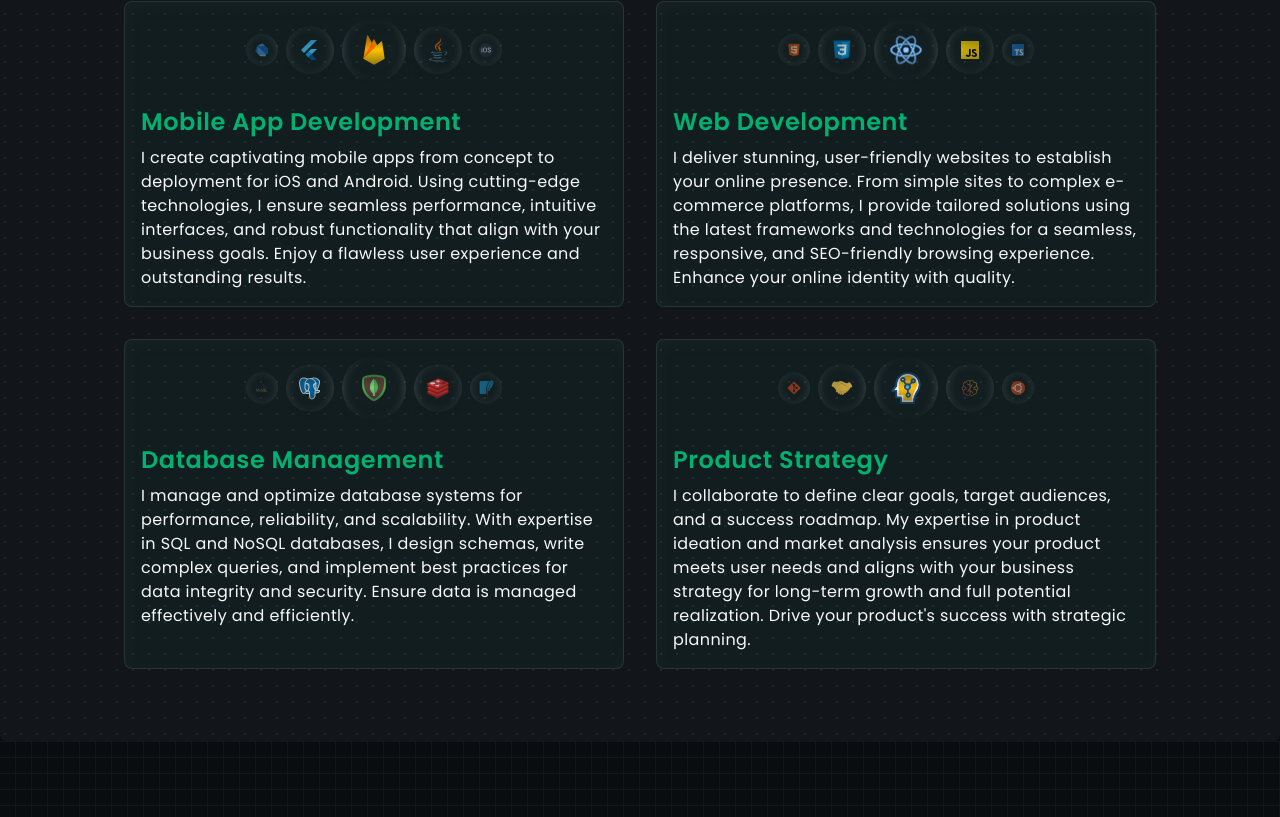
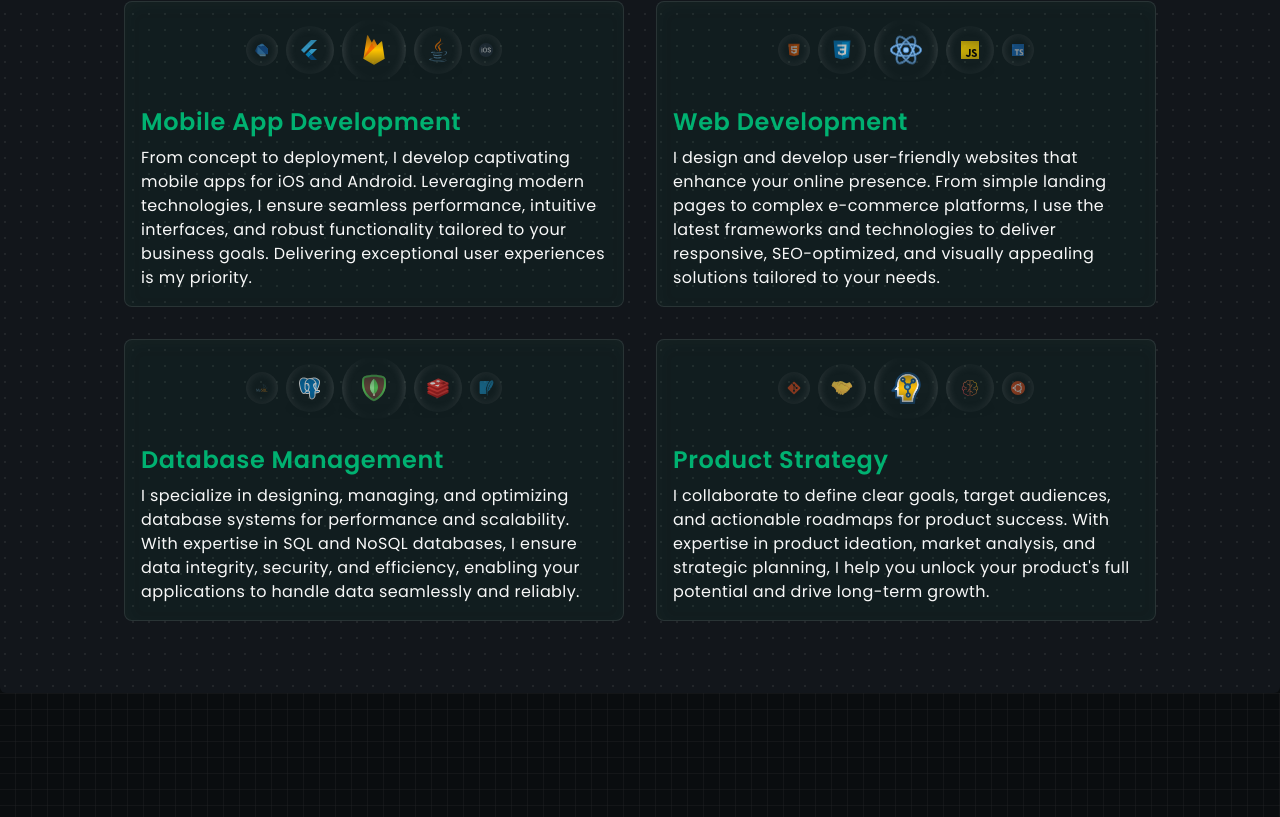
Before and after one commit to sabbirba/sabbirba, a Next.js app: page / in a window 1280 px wide. Shown: the part 983-1800 px from the top of the page. Built offline with nearby package versions, Linux system fonts and the light colour scheme; what tailwindcss-debug-screens would draw is missing.

Commit message:
refactor: enhance descriptions for experiences, projects, services, and skills

```diff
--- a/src/data/experiences.ts
+++ b/src/data/experiences.ts
@@ -36,7 +36,7 @@ const experiences: IExperienceItem[] = [
     isCurrentJob: true,
     location: "Pirganj, Thakurgaon",
     description: [
-      "Developed and customized WordPress theme and plugins for diverse organizational needs.",
+      "Developed and customized WordPress themes and plugins for organizational needs.",
       "Optimized website performance, improving load times and SEO rankings.",
       "Integrated third-party APIs and payment gateways for donation solutions.",
       "Provided ongoing maintenance, security updates, and troubleshooting.",
--- a/src/data/projects.ts
+++ b/src/data/projects.ts
@@ -5,7 +5,7 @@ const projects: IProjectItem[] = [
     id: "bracu-exam-web-app",
     title: "BRACU Exam Web App",
     description:
-      "A user-friendly web app to view, filter, and cross-check BRAC University exam schedules (Mid-term and Final). It allows students to easily access their exam information and manage their schedules effectively.",
+      "A web app designed for BRAC University students to view, filter, and cross-check exam schedules. It simplifies access to Mid-term and Final exam information, helping students manage their schedules efficiently.",
     icon: "/skills/javascript.svg",
     repoType: RepoType.Public,
     projectType: ProjectType.Personal,
@@ -17,7 +17,7 @@ const projects: IProjectItem[] = [
     id: "portfolio-website",
     title: "Portfolio Website",
     description:
-      "A personal portfolio website of Sabbir Bin Abbas, a proficient Software Engineer and Full Stack Developer from Bangladesh. This website showcases my skills, projects, and experiences.",
+      "A personal portfolio website showcasing the skills, projects, and experiences of Sabbir Bin Abbas, a Software Engineer and Full Stack Developer. Built to highlight expertise and achievements.",
     icon: "/skills/react.svg",
     repoType: RepoType.Public,
     projectType: ProjectType.Personal,
@@ -29,12 +29,13 @@ const projects: IProjectItem[] = [
     id: "whatsapp-bulk",
     title: "WhatsApp Bulk Messaging",
     description:
-      "A small application that allows you to send dynamic WhatsApp messages to multiple recipients at once which helps automate the process of sending messages to a list of contacts.",
+      "An application for sending dynamic WhatsApp messages to multiple recipients simultaneously. It automates the messaging process, making it efficient for managing large contact lists.",
     icon: "/skills/nodejs.svg",
     repoType: RepoType.Public,
     projectType: ProjectType.Personal,
     githubUrl: "https://github.com/sabbirba/wabulk",
-    tags: ["Node.js", "Javascript", "whatsapp-web.js"],
+    tags: ["Node.js", "JavaScript", "whatsapp-web.js"],
   },
 ];
+
 export default projects;
--- a/src/data/services.ts
+++ b/src/data/services.ts
@@ -12,9 +12,9 @@ const services: IServiceItem[] = [
       "/skills/ios.svg",
     ],
     shortDescription:
-      "I create engaging mobile applications for your audience.",
+      "I craft engaging and high-performance mobile applications.",
     description:
-      "I create captivating mobile apps from concept to deployment for iOS and Android. Using cutting-edge technologies, I ensure seamless performance, intuitive interfaces, and robust functionality that align with your business goals. Enjoy a flawless user experience and outstanding results.",
+      "From concept to deployment, I develop captivating mobile apps for iOS and Android. Leveraging modern technologies, I ensure seamless performance, intuitive interfaces, and robust functionality tailored to your business goals. Delivering exceptional user experiences is my priority.",
   },
   {
     id: 2,
@@ -26,9 +26,9 @@ const services: IServiceItem[] = [
       "/skills/javascript.svg",
       "/skills/typescript.svg",
     ],
-    shortDescription: "I build visually stunning and user-friendly websites.",
+    shortDescription: "I create responsive and visually stunning websites.",
     description:
-      "I deliver stunning, user-friendly websites to establish your online presence. From simple sites to complex e-commerce platforms, I provide tailored solutions using the latest frameworks and technologies for a seamless, responsive, and SEO-friendly browsing experience. Enhance your online identity with quality.",
+      "I design and develop user-friendly websites that enhance your online presence. From simple landing pages to complex e-commerce platforms, I use the latest frameworks and technologies to deliver responsive, SEO-optimized, and visually appealing solutions tailored to your needs.",
   },
   {
     id: 3,
@@ -40,9 +40,9 @@ const services: IServiceItem[] = [
       "/skills/redis.svg",
       "/skills/sqlite.svg",
     ],
-    shortDescription: "I manage and optimize database systems.",
+    shortDescription: "I optimize and manage reliable database systems.",
     description:
-      "I manage and optimize database systems for performance, reliability, and scalability. With expertise in SQL and NoSQL databases, I design schemas, write complex queries, and implement best practices for data integrity and security. Ensure data is managed effectively and efficiently.",
+      "I specialize in designing, managing, and optimizing database systems for performance and scalability. With expertise in SQL and NoSQL databases, I ensure data integrity, security, and efficiency, enabling your applications to handle data seamlessly and reliably.",
   },
   {
     id: 4,
@@ -55,9 +55,9 @@ const services: IServiceItem[] = [
       "/skills/ubuntu.svg",
     ],
     shortDescription:
-      "I define goals, target audiences, and roadmap for success.",
+      "I strategize to align products with business goals and user needs.",
     description:
-      "I collaborate to define clear goals, target audiences, and a success roadmap. My expertise in product ideation and market analysis ensures your product meets user needs and aligns with your business strategy for long-term growth and full potential realization. Drive your product's success with strategic planning.",
+      "I collaborate to define clear goals, target audiences, and actionable roadmaps for product success. With expertise in product ideation, market analysis, and strategic planning, I help you unlock your product's full potential and drive long-term growth.",
   },
 ];
 
--- a/src/data/skills.ts
+++ b/src/data/skills.ts
@@ -77,4 +77,5 @@ const skills: ISkillListItem[] = [
 		],
 	},
 ];
+
 export default skills;
```
Lines whose indentation alone changed are shown as unchanged.
